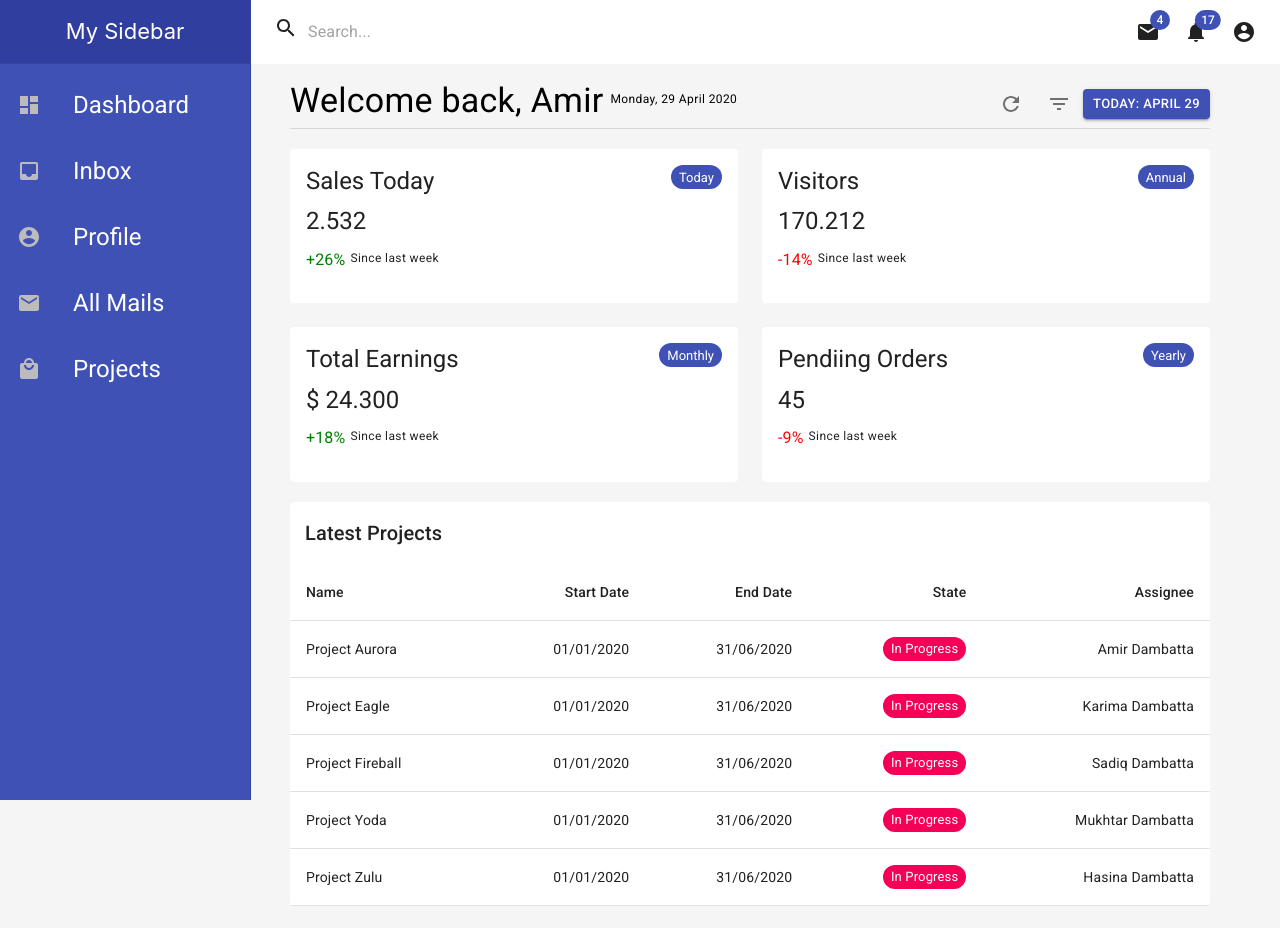
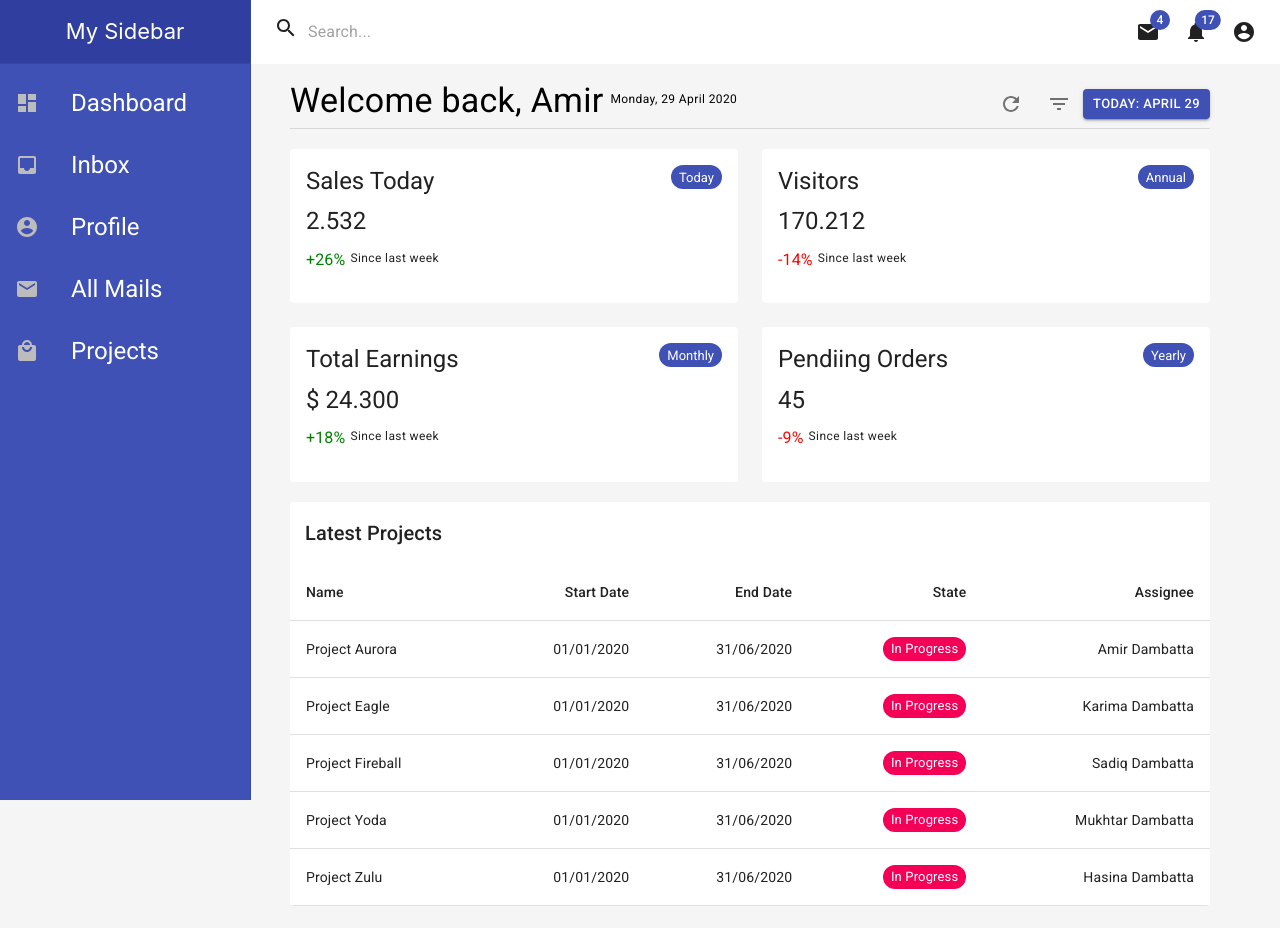
Before and after one commit to amirdbt/materiaul-ui-dashboard, a React (Create React App) app: page / in a window 1280 px wide. Shown: the top 928 px of the page. Built offline with nearby package versions, Linux system fonts and the light colour scheme.

Commit message:
changed list item padding

```diff
--- a/src/components/Sidebar.jsx
+++ b/src/components/Sidebar.jsx
@@ -49,7 +49,7 @@ const useStyles = makeStyles((theme) => ({
     backgroundColor: "#303f9f",
   },
   listItems: {
-    padding: "17px",
+    padding: "15px",
   },
   iconColor: {
     color: "#bcbcbc",
```
